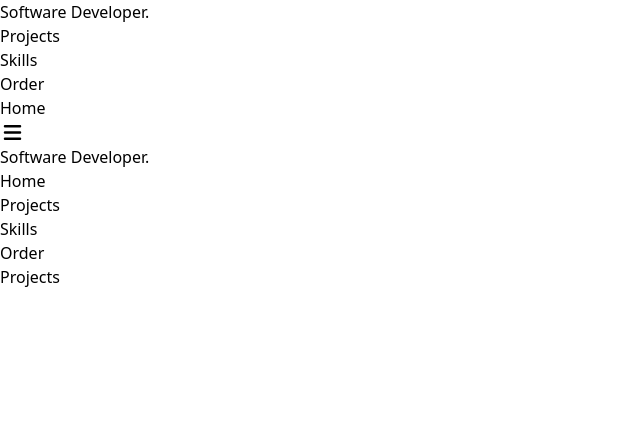
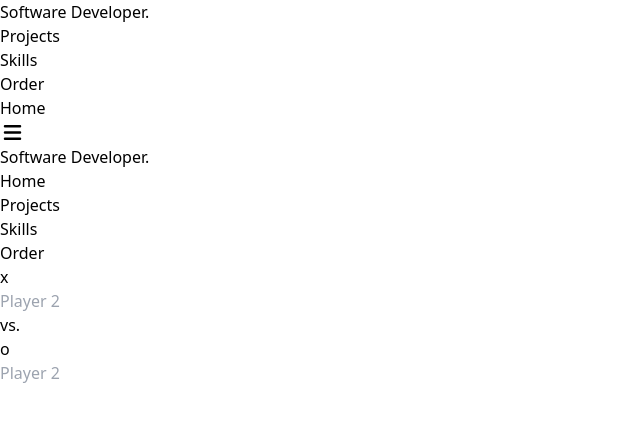
Before and after one commit to ismayil-allahverdiyev/profile-website, a React (Vite) app: page /projects in a window 1280 px wide. Shown: the top 422 px of the page, without its empty margins (0-640 px from the left). Built offline with nearby package versions, Linux system fonts and the light colour scheme.

Commit message:
x-o game base is ready

```diff
--- a/src/App.tsx
+++ b/src/App.tsx
@@ -15,6 +15,7 @@ const router = createBrowserRouter([
     children: [
       { path: '/', element: <HomePageView /> },
       { path: '/projects', element: <ProjectsPageView /> },
+      { path: '/projects/:id', element: <ProjectsPageView /> },
     ],
   },
 ]);
--- a/src/components/navbar.tsx
+++ b/src/components/navbar.tsx
@@ -1,7 +1,7 @@
 import "../App.css"
 import { HiMenu, HiMenuAlt3 } from "react-icons/hi"
 import { useState } from "react"
-import { Link } from "react-router-dom"
+import { Link, NavLink } from "react-router-dom"
 
 export default function NavBar() {
     const [nav, setNav] = useState(false)
@@ -15,7 +15,7 @@ export default function NavBar() {
             <div className="flex flex-row justify-between p-4 max-w-[1240px] mx-auto w-[100%] text-[#7400b8]">
                 <h1 className="text-3xl font-bold ">Software Developer.</h1>
                 <ul className={"lg:flex md:flex hidden font-bold "}>
-                    <li className="px-4"><Link to={"/projects"}>Projects</Link></li>
+                    <li className="px-4"><NavLink to={"/projects"} className={({ isActive }) => (isActive ? "a" : "b")}>Projects</NavLink></li>
                     <li className="px-4">Skills</li>
                     <li className="px-4">Order</li>
                     <li className="px-4"><Link to={"/"}>Home</Link></li>
--- a/src/components/projects/view/projects_page_view.tsx
+++ b/src/components/projects/view/projects_page_view.tsx
@@ -1,5 +1,25 @@
 export function ProjectsPageView() {
     return <>
-        <p>Projects</p>
+        <div className="h-screen relative">
+            <div className="flex flex-col w-[400px] h-[450px] m-2 rounded-lg border-2 shadow-lg absolute right-48">
+                <div className="flex flex-row justify-center items-center">
+                    <div className="flex border-2 rounded-md w-1/3 m-3 items-center g">
+                        <div className="flex m-1 p-1 bg-[#BCE3FF] w-6 h-6 items-center justify-center rounded-sm">
+                            <p className="font-bold text-white">x</p>
+                        </div>
+                        <input type="text" className="p-2 rounded-md focus:outline-none w-full" placeholder="Player 2"></input>
+                    </div>
+                    <p className="font-bold">
+                        vs.
+                    </p>
+                    <div className="flex border-2 rounded-md w-1/3 m-3 items-center g">
+                        <div className="flex m-1 p-1 bg-[#FFBEBE] w-6 h-6 items-center justify-center rounded-sm">
+                            <p className="font-bold text-white">o</p>
+                        </div>
+                        <input type="text" className="p-2 rounded-md focus:outline-none w-full" placeholder="Player 2"></input>
+                    </div>
+                </div>
+            </div>
+        </div >
     </>;
 }
--- a/src/index.css
+++ b/src/index.css
@@ -3,3 +3,8 @@
 @tailwind utilities;
 
 body {}
+
+.list a:hover,
+.list a.active {
+    color: var(--color-gray-900);
+}
```
